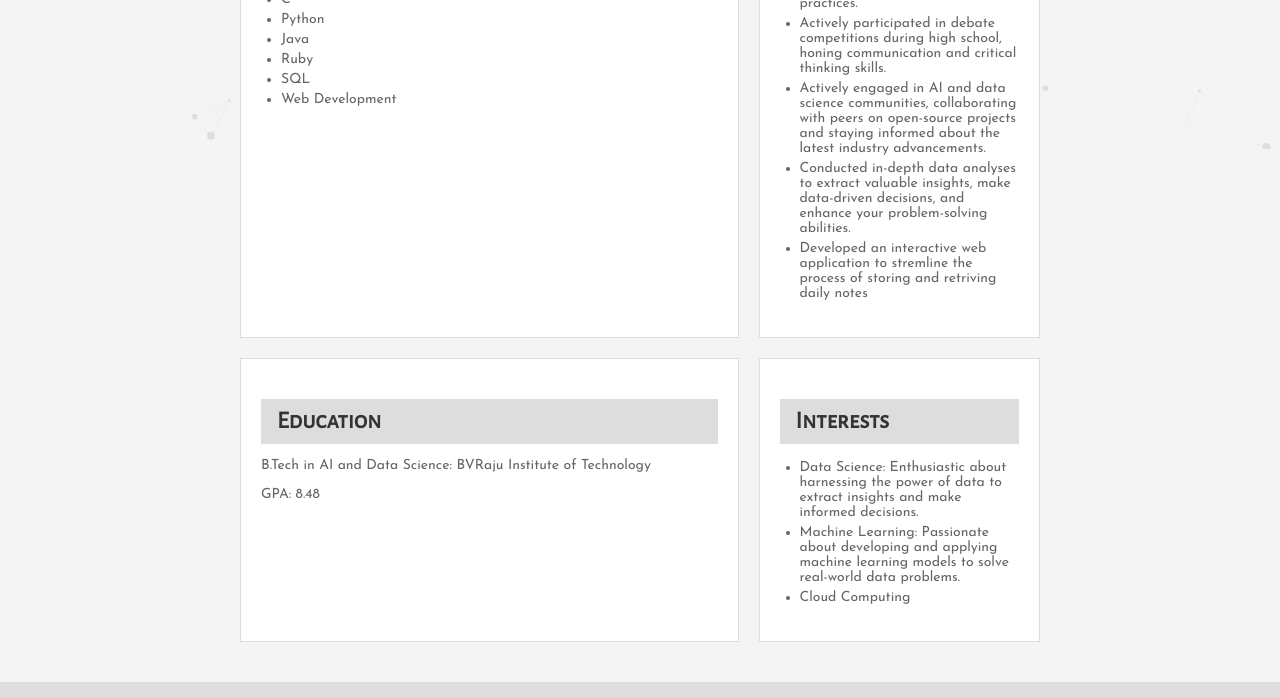
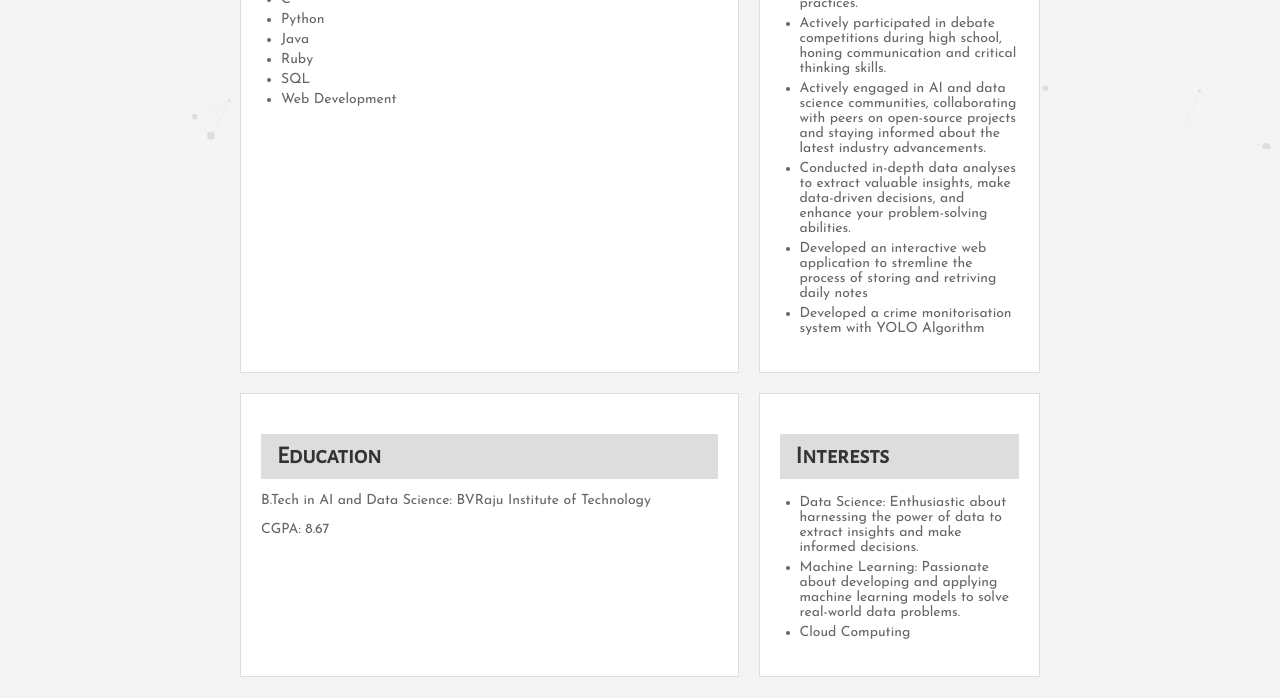
Before and after one commit to abhinaya-allu8/AbhiResume, a plain HTML site: page index.html in a window 1280 px wide. Shown: the part 651-1349 px from the top of the page. Drawn offline with nearby package versions, Linux system fonts and the light colour scheme.

Commit message:
index.html

```diff
--- a/index.html
+++ b/index.html
@@ -55,7 +55,7 @@
 <div class="education">
 <h2>Education</h2>
 <p>B.Tech in AI and Data Science: BVRaju Institute of Technology</p>
-<p>GPA: 8.48</p>
+<p>CGPA: 8.67</p>
 </div>
 <div class="activities">
 <h2>Achievements</h2>
@@ -67,6 +67,8 @@
 <li>Actively engaged in AI and data science communities, collaborating with peers on open-source projects and staying informed about the latest industry advancements.</li>
 <li>Conducted in-depth data analyses to extract valuable insights, make data-driven decisions, and enhance your problem-solving abilities.</li>
 <li>Developed an interactive web application to stremline the process of storing and retriving daily notes</li>
+<li>Developed a crime monitorisation system with YOLO Algorithm</li>
+
 </ul>
 </div>
 <div class="interests">
```
